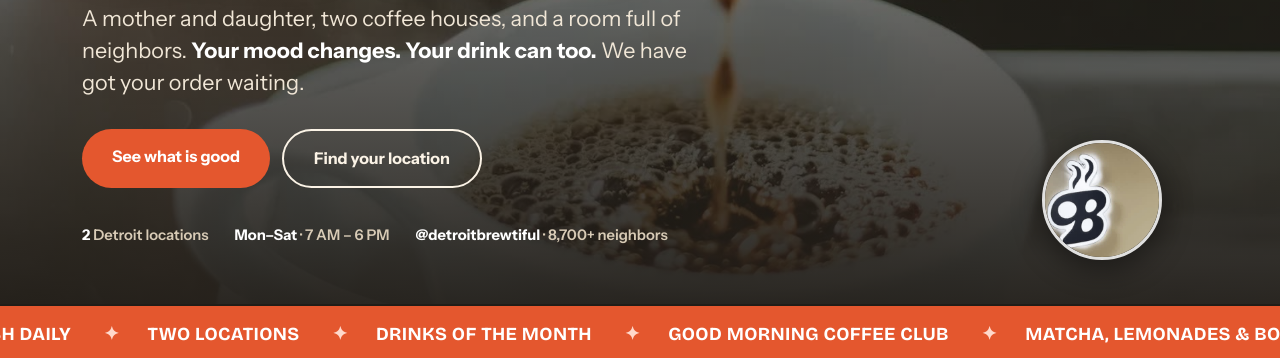
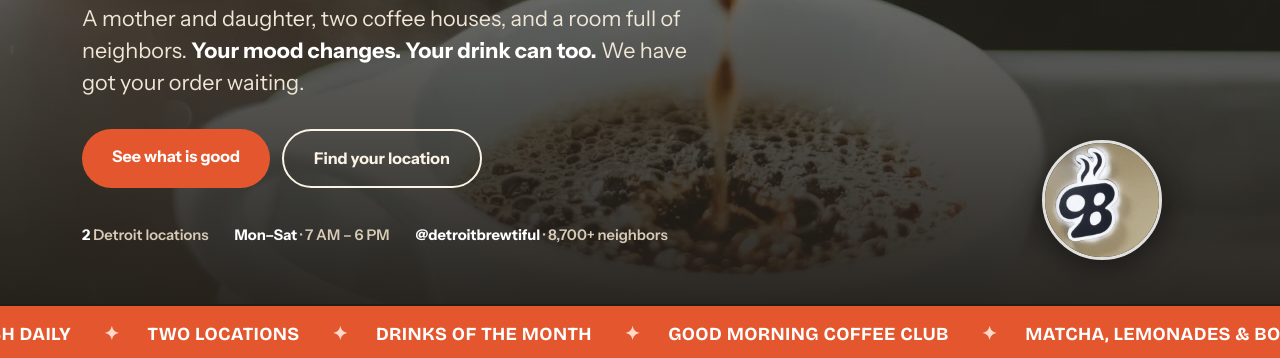
Before and after one commit to RISHAOFFICIAL/detroit-brewtiful-demo, a plain HTML site: page index.html in a window 1280 px wide. Shown: the part 442-800 px from the top of the page. Drawn offline with nearby package versions, Linux system fonts and the light colour scheme.

Commit message:
Re-center B-squared mark, shift right in square crop

```diff
--- a/index.html
+++ b/index.html
@@ -301,7 +301,7 @@
       <span><b>Mon–Sat</b> · 7 AM – 6 PM</span>
       <span><b>@detroitbrewtiful</b> · 8,700+ neighbors</span>
     </div>
-    <img class="hero-b2" src="images/b2-mark-v3.jpg" alt="The B-squared mark from the McNichols location wall">
+    <img class="hero-b2" src="images/b2-mark-v4.jpg" alt="The B-squared mark from the McNichols location wall">
   </div>
 </div>
 
```
Also changed, not shown: images/b2-mark-v4.jpg (added).
